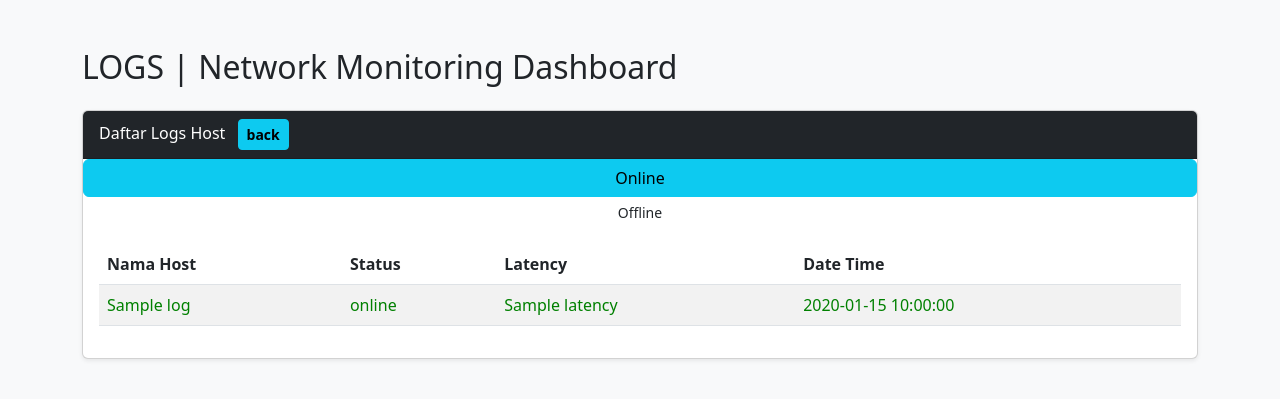
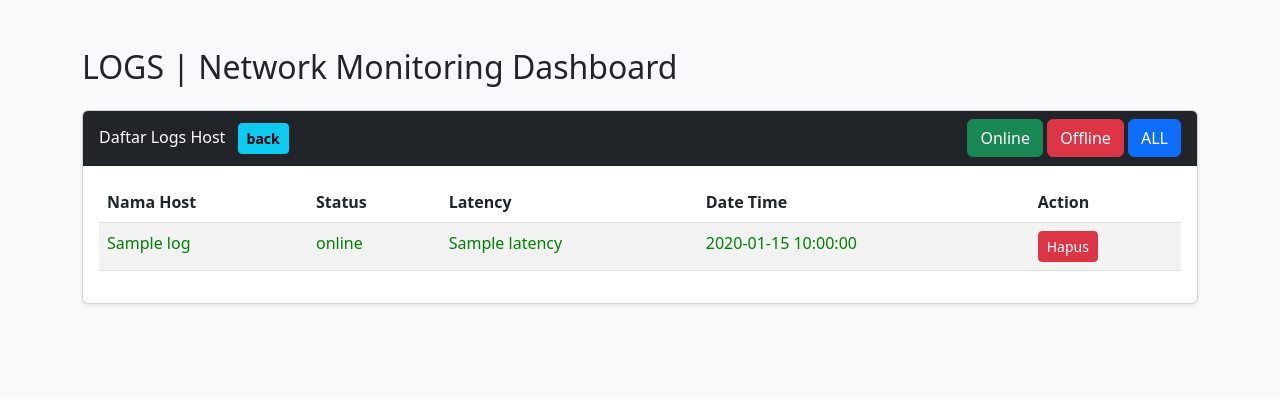
Before and after one commit to ans-all/docker-network-monitoring, a Flask app: template app/templates/logs.html in a window 1280 px wide. Shown: the top 399 px of the page. Run offline with Flask 3, Linux system fonts and the light colour scheme; the template is opened without the code that fills it: most values are stand-ins (such as "Sample title", 1, 10 or a date in 2020).

Commit message:
fix: mengubah informasi yang ada pada error qery agar tidak menampilkan hard code

```diff
--- a/app/app.py
+++ b/app/app.py
@@ -1,4 +1,4 @@
-from flask import Flask, render_template, request, redirect, jsonify # import Flask dari library falsk
+from flask import Flask, render_template, request, redirect, jsonify, flash, session # import Flask dari library falsk
 import pymysql
 import os
 import socket
@@ -8,6 +8,7 @@ import requests
 
 
 app = Flask(__name__) # buat aplikasi Flask
+app.secret_key = 'kunci_rahasia_monitoring'
 
 def get_db_connection():
     connection = pymysql.connect(
@@ -31,38 +32,49 @@ def send_notif(pesan):
     })
 
 def monitor_all_host():
-    connection = get_db_connection()
-    with connection.cursor() as cursor:
-        cursor.execute("SELECT * FROM hosts")
-        d_hosts = cursor.fetchall()
-        for hosts in d_hosts:
-            f_time = time.time()
-            sock = socket.socket(socket.AF_INET, socket.SOCK_STREAM)
-            sock.settimeout(2)
-            result = sock.connect_ex((hosts['ip_address'], hosts['port']))
-            sock.close()
-            l_time = time.time()
+    try:
+        connection = get_db_connection()
+        with connection.cursor() as cursor:
+            cursor.execute("SELECT * FROM hosts")
+            d_hosts = cursor.fetchall()
+            for hosts in d_hosts:
+                f_time = time.time()
+                sock = socket.socket(socket.AF_INET, socket.SOCK_STREAM)
+                sock.settimeout(2)
+                result = sock.connect_ex((hosts['ip_address'], hosts['port']))
+                sock.close()
+                l_time = time.time()
 
-            time_result = (l_time - f_time) * 1000
-            if result == 0:
-                status = "online"
-                latency = f"{time_result:.1f} ms"
-            else:
-                status = "offline"
-                latency = "N/A"
+                time_result = (l_time - f_time) * 1000
+                if result == 0:
+                    status = "online"
+                    latency = f"{time_result:.1f} ms"
+                else:
+                    status = "offline"
+                    latency = "N/A"
 
-            with connection.cursor() as cursor1:
-                sql = "INSERT INTO logs (host_id, status, latency) VALUES (%s, %s, %s)"
-                cursor1.execute(sql,(hosts['id'], status, latency))
+                with connection.cursor() as cursor2:
+                    sql="SELECT status FROM logs WHERE host_id = %s ORDER BY create_at DESC LIMIT 1"
+                    cursor2.execute(sql, (hosts['id'],))
+                    l_log=cursor2.fetchone()
+                    l_status=l_log['status'] if l_log else None
 
-            if status == 'offline':
-                send_notif(f"{hosts['hostname']} sedang offline")
+                with connection.cursor() as cursor1:
+                    sql = "INSERT INTO logs (host_id, status, latency) VALUES (%s, %s, %s)"
+                    cursor1.execute(sql,(hosts['id'], status, latency))
 
-        connection.commit()
-    connection.close()
+                if status=='offline' and l_status!='offline':
+                    send_notif(f"{hosts['hostname']} OFFLINE")
+                elif status=='online' and l_status=='offline':
+                    send_notif(f"{hosts['hostname']} kembali ONLINE")
+
+            connection.commit()
+        connection.close()
+    except Exception as e:
+        print(f"[monitor] Error: {e}")
 
 scheduler = BackgroundScheduler()
-scheduler.add_job(monitor_all_host, 'interval', seconds=10)
+scheduler.add_job(monitor_all_host, 'interval', seconds=1)
 
 
 
@@ -131,12 +143,20 @@ def add_host():
 def delete_host(host_id):
     connection =  get_db_connection()
     with connection.cursor() as cursor:
+        sql="SELECT COUNT(*) AS jumlah_log FROM logs WHERE host_id=%s"
+        cursor.execute(sql, (host_id,))
+        jumlah_log = cursor.fetchone()['jumlah_log']
+
+        if jumlah_log > 0:
+            flash(f"Host tidak bisa di hapus! Host ini masih memiliki {jumlah_log} log tersimpan", "danger")
+            connection.close()
+            return redirect('/')
+
         sql = "DELETE FROM hosts WHERE id = %s"
         cursor.execute(sql,(host_id,))
         connection.commit()
     connection.close()
     return redirect('/')
-
 
 @app.route('/edit/<int:host_id>')
 def edit_host(host_id):
@@ -206,7 +226,7 @@ def logs():
     connection = get_db_connection()
     with connection.cursor() as cursor:
         sql = """
-            SELECT logs.id, logs.status, logs.latency, logs.create_at, hosts.hostname
+            SELECT logs.id, logs.host_id, logs.status, logs.latency, logs.create_at, hosts.hostname
             FROM logs
             JOIN hosts ON logs.host_id = hosts.id
         """
@@ -229,6 +249,16 @@ def logs():
         d_logs = cursor.fetchall()
     connection.close()
     return render_template('logs.html', logs=d_logs)
+
+@app.route('/delete/log/<int:host_id>')
+def delete_log(host_id):
+    connectioon = get_db_connection()
+    with connectioon.cursor() as cursor:
+        sql="DELETE FROM logs WHERE host_id=%s"
+        cursor.execute(sql, (host_id,))
+        connectioon.commit()
+    connectioon.close()
+    return redirect('/logs')
 
 @app.route('/api/uptime') # JSON data uptime per host
 def uptime():
--- a/app/templates/edit.html
+++ b/app/templates/edit.html
@@ -26,7 +26,7 @@
                         <input type="text" name="description" class="form-control" value="{{host.description}}">
                     </div>
                     <div class="col-md-1">
-                        <button type="submit" class="btn btn-success w-100">Simpan</button>
+                        <button type="submit" class="btn btn-success">Simpan</button>
                     </div>
                 </form>
             </div>
--- a/app/templates/logs.html
+++ b/app/templates/logs.html
@@ -12,9 +12,14 @@
     <div class="container mt-5">
         <h2 class="mb-4">LOGS | Network Monitoring Dashboard</h2>
         <div class="card shadow-sm">
-            <div class="card-header bg-dark text-white">Daftar Logs Host         <a href="/" class="btn btn-sm btn-info fw-semibold ms-2">back</a></div>
-            <a href="/logs?status=online" class="btn btn-info">Online</a>
-            <a href="/logs?status=offline" class="btn btn-sm">Offline</a>
+            <div class="card-header bg-dark text-white d-flex justify-content-between align-items-center">
+                <span> Daftar Logs Host <a href="/" class="btn btn-sm btn-info fw-semibold ms-2">back</a></span>
+                <div>
+                    <a href="/logs?status=online" class="btn btn-success">Online</a>
+                    <a href="/logs?status=offline" class="btn btn-danger">Offline</a>
+                    <a href="/logs" class="btn btn-primary">ALL</a>
+                </div>
+            </div>
             <div class="card-body">
                 <table class="table table-striped table-hover">
                     <thead>
@@ -23,6 +28,7 @@
                             <th>Status</th>
                             <th>Latency</th>
                             <th>Date Time</th>
+                            <th>Action</th>
                         </tr>
                     </thead>
                     <tbody>
@@ -37,10 +43,12 @@
                             <td style="color: {{warna}}">{{ log.status }}</td>
                             <td style="color: {{warna}}">{{ log.latency }}</td>
                             <td style="color: {{warna}}">{{ log.create_at }}</td>
+                            <td><a href="/delete/log/{{ log.host_id }}" class="btn btn-danger btn-sm"
+                                    onclick="return confirm('Yakin ingin menghapus?')">Hapus</a></td>
                         </tr>
                         {% else %}
                         <tr>
-                            <td colspan="4" class="text-center text-muted">Tidak ada Logs yang Terdaftar</td>
+                            <td colspan="5" class="text-center text-muted">Tidak ada Logs yang Terdaftar</td>
                         </tr>
                         {% endfor %}
                     </tbody>
```
Also changed, not shown: app/templates/index.html (+18 -2 lines), 1 other file.
